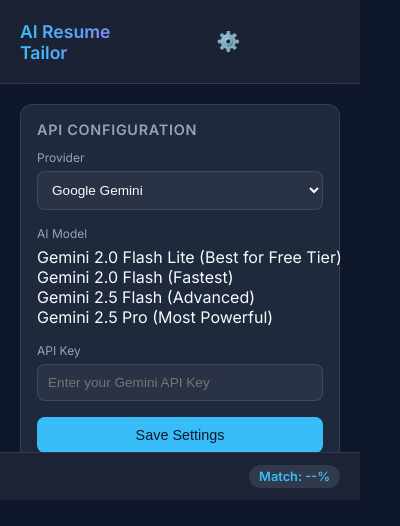
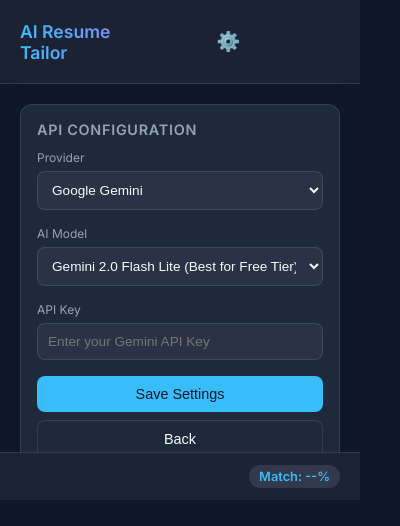
Before and after one commit to danieloranye/resume_extension, a browser extension: page src/popup/popup.html in a window 400 px wide. Both pictures are taken after a click on the button "⚙️". Drawn offline with Linux system fonts and the light colour scheme.

Commit message:
Fix UI crash by restoring missing modelSelect tag in popup.html

```diff
--- a/src/popup/popup.html
+++ b/src/popup/popup.html
@@ -34,11 +34,12 @@
                     </div>
                     <div class="form-group">
                         <label>AI Model</label>
-                        <option value="gemini-2.0-flash-lite" selected>Gemini 2.0 Flash Lite (Best for Free Tier)
-                        </option>
-                        <option value="gemini-2.0-flash">Gemini 2.0 Flash (Fastest)</option>
-                        <option value="gemini-2.5-flash">Gemini 2.5 Flash (Advanced)</option>
-                        <option value="gemini-2.5-pro">Gemini 2.5 Pro (Most Powerful)</option>
+                        <select id="modelSelect">
+                            <option value="gemini-2.0-flash-lite" selected>Gemini 2.0 Flash Lite (Best for Free Tier)
+                            </option>
+                            <option value="gemini-2.0-flash">Gemini 2.0 Flash (Fastest)</option>
+                            <option value="gemini-2.5-flash">Gemini 2.5 Flash (Advanced)</option>
+                            <option value="gemini-2.5-pro">Gemini 2.5 Pro (Most Powerful)</option>
                         </select>
                     </div>
                     <div class="form-group">
```
